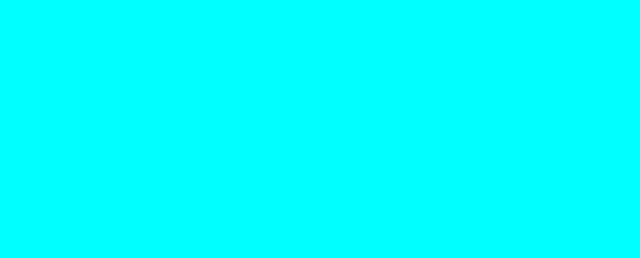
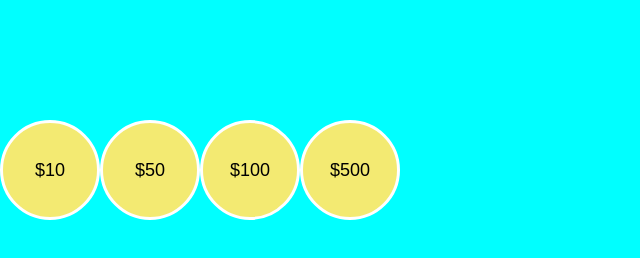
Before and after one commit to c-dez/Cuent-gastos, a website with bundled scripts: page dist/index.html in a window 1280 px wide. Shown: the whole page, without its empty margins (0-640 px from the left). Built offline with nearby package versions, Linux system fonts and the light colour scheme.

Commit message:
added buton.js

```diff
--- /dev/null
+++ b/src/button.js
@@ -0,0 +1,33 @@
+ function BtnObj(name,value){
+    this.name = name;
+    this.value = value;
+    this.fun = function()
+    {
+        console.log(`${this.name} ${this.value}`)
+    }
+}
+
+
+const boton = (name, value)=>
+{
+    const obj = new BtnObj(name, value)
+
+    const element = document.createElement('button');
+    element.classList.add(`btn${obj.value}`)
+    element.textContent = obj.name;
+    element.style.height = '100px'
+    element.style.width = '100px'
+
+    element.style.borderRadius = '50%'
+    element.style.border = '3px solid white'
+    element.style.backgroundColor = '#f3ea72'
+    element.style.color = 'black'
+    element.style.fontSize = '18px'
+
+    return element;
+
+}
+
+
+
+export {boton}
--- a/src/index.js
+++ b/src/index.js
@@ -1 +1,13 @@
-console.log('hello')
+import {  boton } from "./button.js";
+
+
+const botonesContainer = document.querySelector('.botones')
+const btn10 = boton('$10', '10')
+const btn50 = boton('$50','50')
+const btn100 = boton('$100', '100')
+const btn500 = boton('$500', '500')
+
+botonesContainer.appendChild(btn10)
+botonesContainer.appendChild(btn50)
+botonesContainer.appendChild(btn100)
+botonesContainer.appendChild(btn500)
--- a/src/style.css
+++ b/src/style.css
@@ -7,5 +7,9 @@ body {
 height: 100%;
 background-color: aqua;
 display: grid;
-grid-template-rows: 100px 2fr 1fr;
+grid-template-rows: 10% 5% 2fr 5% 1fr;
 }
+
+button:hover{
+    scale: 1.1;
+}
```
Also changed, not shown: dist/index.html.
